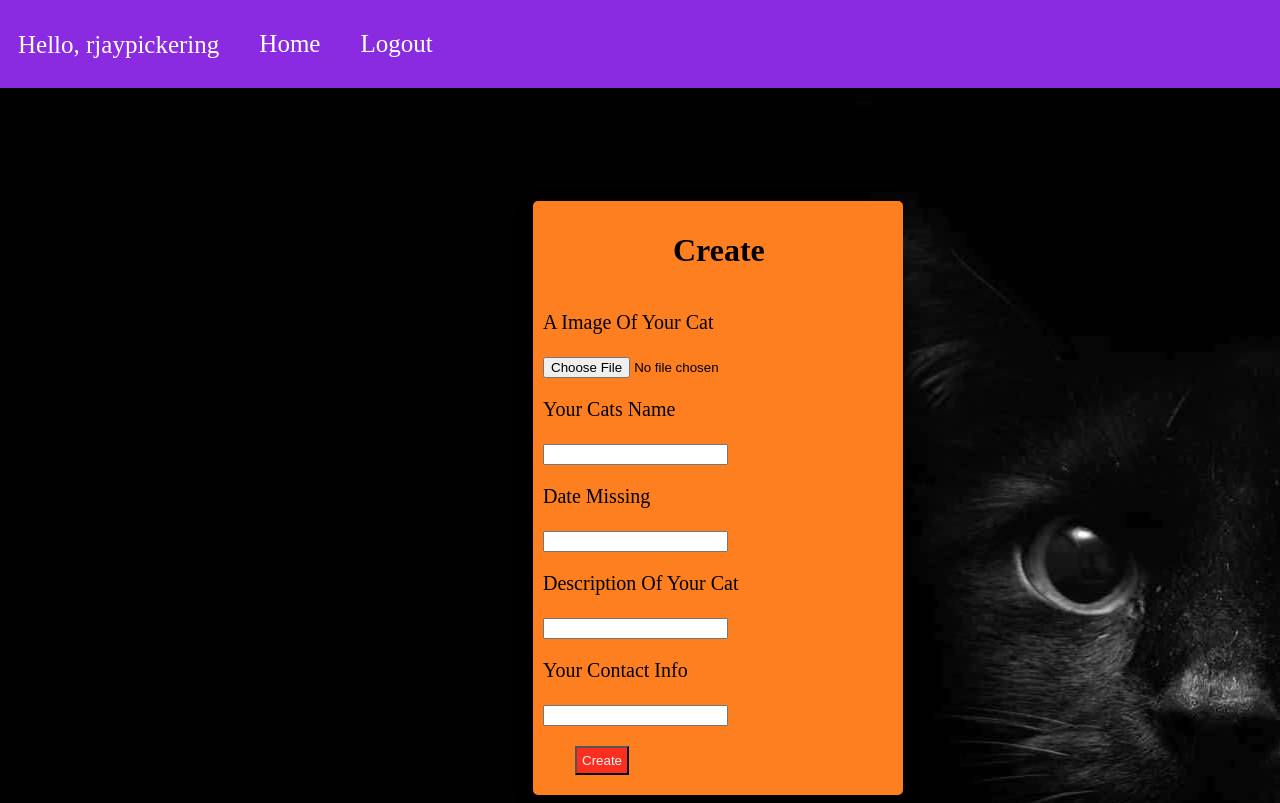
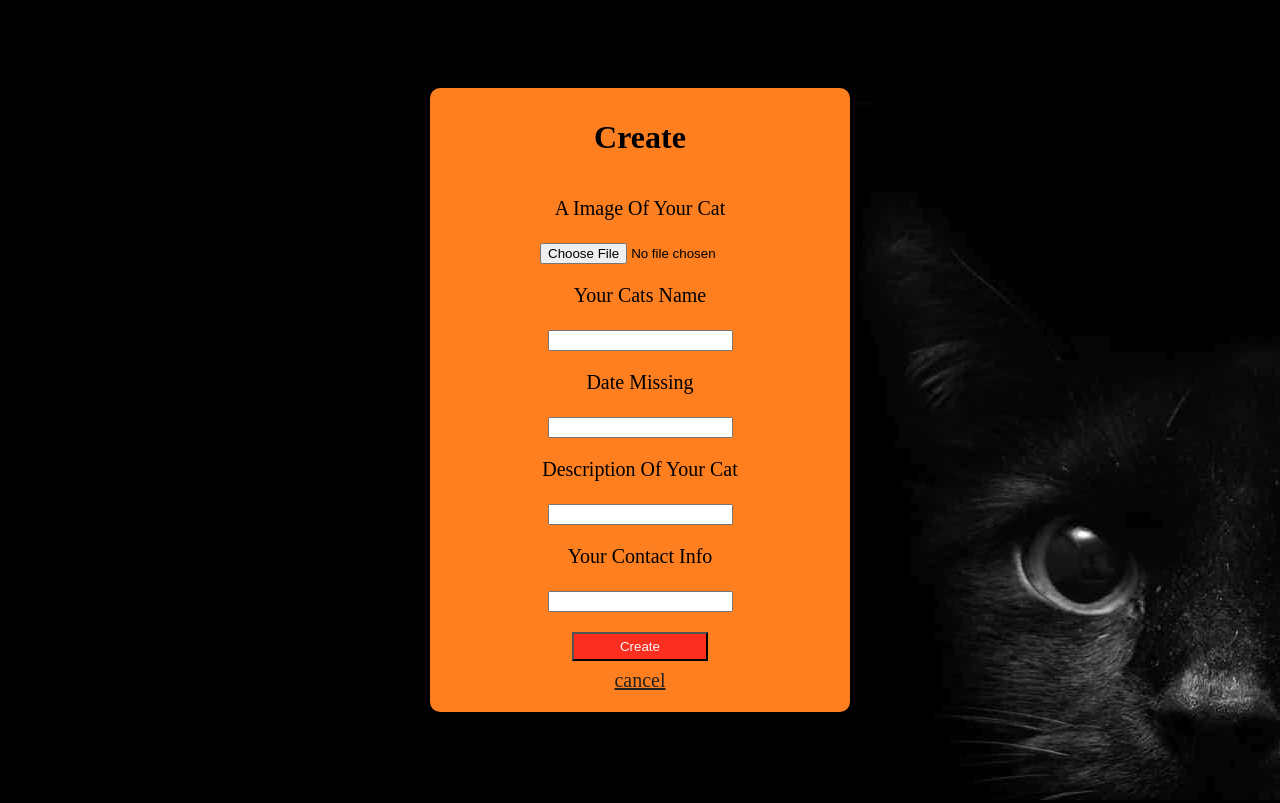
Before and after one commit to RJay-Pickering/Missing-Cats-of-America, a Django app: page /create/ in a window 1280 px wide. Run offline with Django 3.2, Linux system fonts and the light colour scheme; a user stored in the database is signed in.

Commit message:
finnished with all of the user interaction pages with styling

```diff
--- a/app/static/styles.css
+++ b/app/static/styles.css
@@ -1,48 +1,12 @@
 /* 10 spaces in between each category of css */
-body {
-  padding: 0;
-  width: 100%;
-  height: 100%;
-  /* background-image: url("5553379.png"); */
-  background-color: black;
-}
-
-.user_card_create {
-  width: 350px;
-  margin-top: 135px;
-  margin-left: 525px;
-  margin-bottom: auto;
-  background: #fd7f20;
-  position: relative;
-  display: flex;
-  justify-content: center;
-  flex-direction: column;
-  padding: 10px;
-  box-shadow: 0 4px 8px 0 rgba(0, 0, 0, 0.2), 0 6px 20px 0 rgba(0, 0, 0, 0.19);
-  -webkit-box-shadow: 0 4px 8px 0 rgba(0, 0, 0, 0.2),
-    0 6px 20px 0 rgba(0, 0, 0, 0.19);
-  -moz-box-shadow: 0 4px 8px 0 rgba(0, 0, 0, 0.2),
-    0 6px 20px 0 rgba(0, 0, 0, 0.19);
-  border-radius: 5px;
-}
-
 .form-title {
   color: #fff;
-}
-
-.create_container {
-  padding: 0 2rem;
-  padding-bottom: 10px;
 }
 
 .input_user,
 .input_pass:focus {
   box-shadow: none;
   outline: 0px;
-}
-
-.title-create {
-  padding-left: 130px;
 }
 
 .header-missing {
@@ -58,6 +22,49 @@ body {
 
 
 /* UNIVERSAL CODE (USED IN MULTIPLE HTML PAGES) */
+body {
+  padding: 0;
+  width: 100%;
+  height: 100%;
+  background-color: black;
+}
+
+.navbar {
+  overflow: hidden;
+  background-color: #232020;
+  position: sticky;
+  top: 0;
+  margin: -10px;
+  margin-top: -20px;
+}
+
+.navbar a {
+  float: left;
+  color: white;
+  text-align: center;
+  padding: 14px 20px;
+  padding-top: 30px;
+  padding-bottom: 30px;
+  text-decoration: none;
+  font-size: 25px;
+}
+
+.navbar a:hover {
+  background-color: #ddd;
+  color: black;
+}
+
+.greet-navbar {
+  float: left;
+  color: white;
+  text-align: center;
+  padding: 14px 20px;
+  padding-bottom: 0px;
+  padding-top: 6px;
+  text-decoration: none;
+  font-size: 25px;
+}
+
 .form_container {
   align-content: center;
   flex-direction: column;
@@ -66,6 +73,15 @@ body {
 
 .input-group {
   font-size: 2.5vh;
+}
+
+.input-group-img {
+  font-size: 2.5vh;
+}
+
+.input-group-img input{
+  width: 25vh;
+  text-overflow: ellipsis;
 }
 /* end of UNIVERSAL CODE (USED IN MULTIPLE HTML PAGES) */
 
@@ -233,43 +249,49 @@ body {
 
 
 
-/* Everyday User Page */
-.navbar {
-  overflow: hidden;
-  background-color: blueviolet;
-  position: sticky;
-  top: 0;
-  margin: -10px;
-  margin-top: -20px;
+/* create page */
+.user_card_create {
+  width: 50vh;
+  height: max-content;
+  background: #fd7f20;
+  display: flex;
+  flex-direction: column;
+  align-items: center;
+  text-align: center;
+  padding: 10px;
+  /* box-shadow: 0 4px 8px 0 rgba(0, 0, 0, 0.2), 0 6px 20px 0 rgba(0, 0, 0, 0.19);
+  -webkit-box-shadow: 0 4px 8px 0 rgba(0, 0, 0, 0.2),
+    0 6px 20px 0 rgba(0, 0, 0, 0.19);
+  -moz-box-shadow: 0 4px 8px 0 rgba(0, 0, 0, 0.2),
+    0 6px 20px 0 rgba(0, 0, 0, 0.19); */
+  border-radius: 10px;
 }
 
-.navbar a {
-  float: left;
-  color: white;
-  text-align: center;
-  padding: 14px 20px;
-  padding-top: 30px;
-  padding-bottom: 30px;
-  text-decoration: none;
-  font-size: 25px;
+/* .title-create {
+  padding-left: 130px;
+} */
+
+.admin-body{
+  display: flex;
+  justify-content: center;
+  align-items: center;
+  height: 100vh;
+  margin: 0;
 }
 
-.navbar a:hover {
-  background-color: #ddd;
-  color: black;
+.create_container {
+  padding: 0 2rem;
+  padding-bottom: 10px;
+  display: flex;
+  flex-direction: column;
 }
 
-.greet-navbar {
-  float: left;
-  color: white;
-  text-align: center;
-  padding: 14px 20px;
-  padding-bottom: 0px;
-  padding-top: 6px;
-  text-decoration: none;
-  font-size: 25px;
+.create_container a {
+  color: #232020;
+  margin-top: 1vh;
+  font-size: 2.5vh;
 }
-/* end of Everyday User Page */
+/* end of create page */
 
 
 
--- a/app/templates/create.html
+++ b/app/templates/create.html
@@ -14,11 +14,11 @@
     />
   </head>
   <body class="admin-body">
-    <div class="navbar">
+    {% comment %} <div class="navbar">
       <p class="greet-navbar">Hello, {{request.user}}</p>
       <a href="{% url 'home' %}">Home</a>
       <a href="{% url 'logout' %}">Logout</a>
-    </div>
+    </div> {% endcomment %}
 
     <div class="user_card_create">
       <div class="title-create">
@@ -27,9 +27,9 @@
       <div class="form_container">
         <form method="POST" action="" enctype="multipart/form-data">
           {% csrf_token %}
-          <div class="input-group">
+          <div class="input-group-img">
             <p>A Image Of Your Cat</p>
-            <p>{{form.img}}</p>
+            {{form.img}}
           </div>
           <div class="input-group">
             <p>Your Cats {{form.name.label}}</p>
@@ -49,6 +49,7 @@
           </div>
           <div class="create_container">
             <input class="login_btn" type="submit" value="{{time}}" />
+            <a href="{% url 'home' %}">cancel</a>
           </div>
         </form>
       </div>
```
